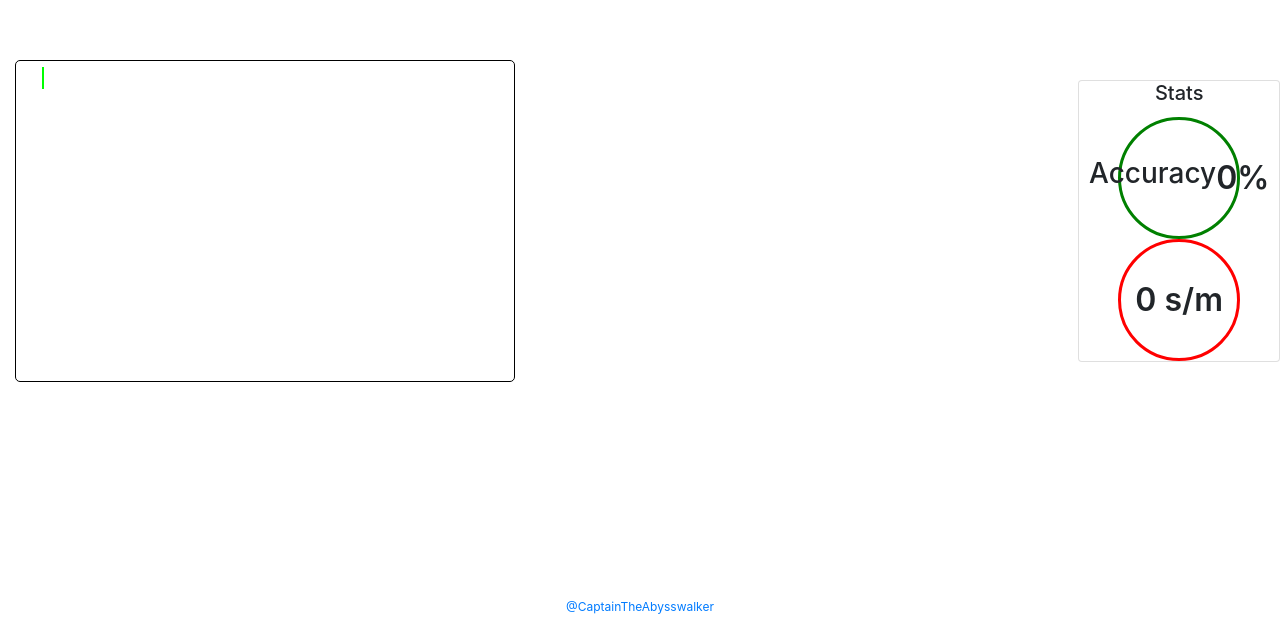
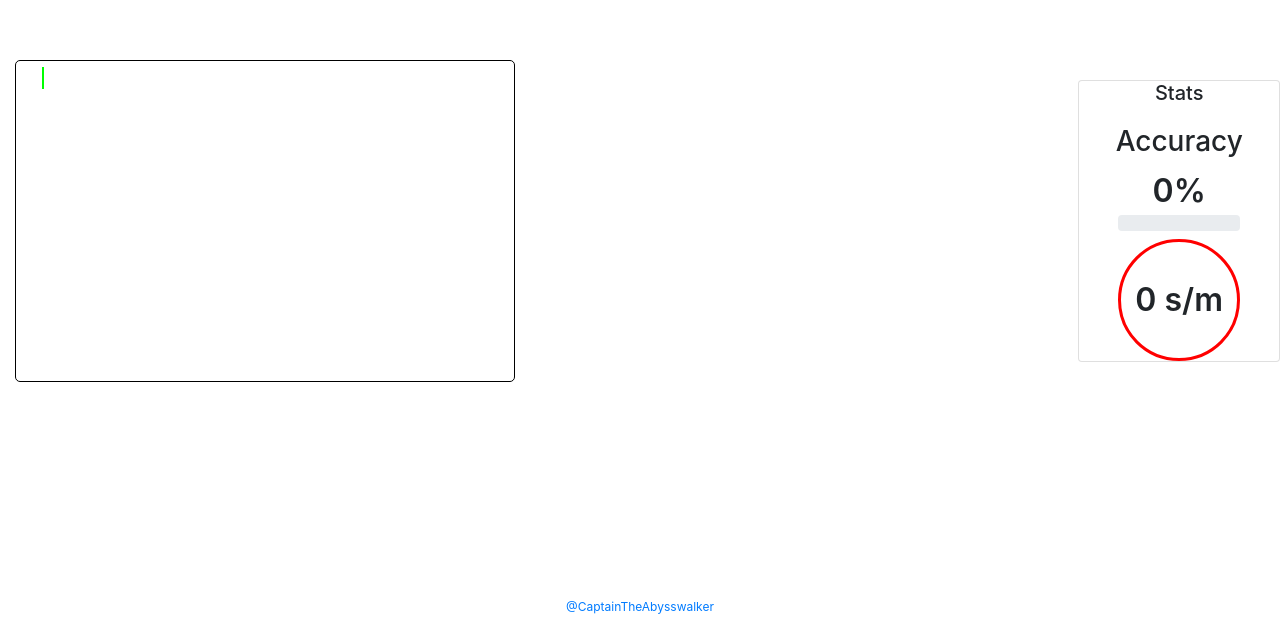
Before and after one commit to CaptainTheAbysswalker/speedTyping, a React (Create React App) app: page / in a window 1280 px wide. Shown: the part 179-800 px from the top of the page. Built offline with nearby package versions, Linux system fonts and the light colour scheme; no server answers.

Commit message:
change styles

```diff
--- a/src/components/Mistakes/mistakes.css
+++ b/src/components/Mistakes/mistakes.css
@@ -1,11 +1,12 @@
 .mistakeCounter{
     display: flex;
+    flex-direction: column;
     justify-content: center;
     align-items: center;
     font-size: 32px;
     font-weight: 600;
     width: 122px;
     height: 122px;
-    border: 3px solid green;
+    background-color:white;
     border-radius: 50%;
   }
```
